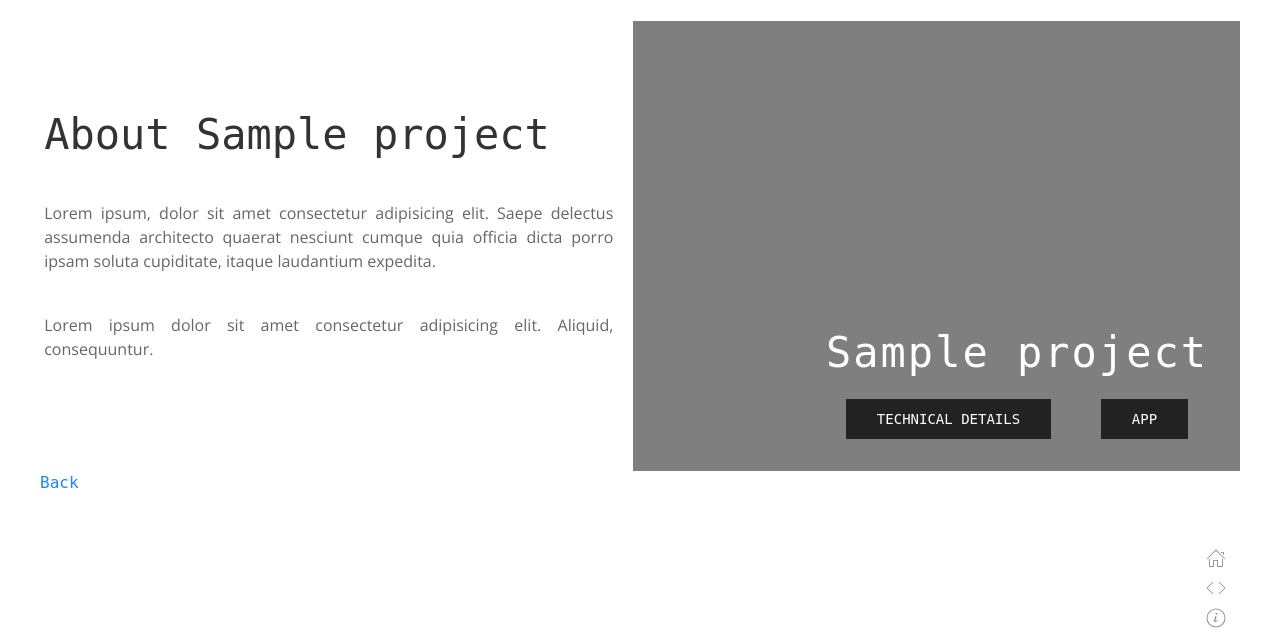
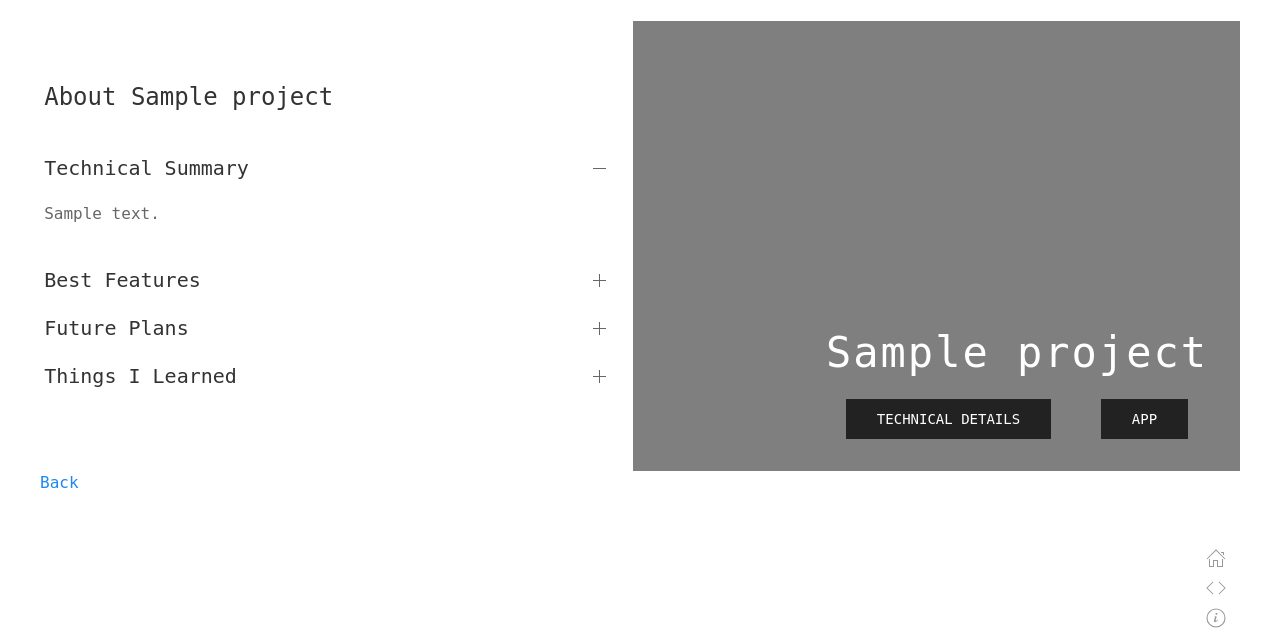
Before and after one commit to todaatsushi/atsushi.dev, a Django app: a page that uses work/templates/work/detail.html in a window 1280 px wide. Shown: the part 80-710 px from the top of the page. Run offline with Django 3.2, Linux system fonts and the light colour scheme; tables that the repository leaves empty hold one stand-in row (values such as "Sample post"); some libraries are stand-ins or nearby versions; some web fonts are replaced.

Commit message:
Refactored for model change, Detail skeleton done

```diff
--- a/work/helper.py
+++ b/work/helper.py
@@ -1,4 +1,9 @@
 def unpack(iter):
+    """
+    Input: List of multiple comma seperated values as string.
+
+    Returns: list of unique values from the string.
+    """
     unique = []
 
     for i in iter:
--- a/work/templates/work/create.html
+++ b/work/templates/work/create.html
@@ -26,6 +26,9 @@
                     {% if input_type == "text" or input_type == 'url' %}
                         {{ field.label }}
                         {{ field|add_class:"uk-input" }}
+                    {% elif input_type == "checkbox" %}
+                        {{ field.label }}
+                        {{ field|add_class:"uk-checkbox" }}
                     {% else %}
                         {{ field.label }}
                         {{ field|add_class:"uk-textarea" }}
--- a/work/templates/work/detail.html
+++ b/work/templates/work/detail.html
@@ -13,10 +13,41 @@
     {% with project.name as name %}
         <article class="uk-article uk-grid-small" uk-grid>
             <div class="uk-width-1-2@s detail-summary">
-                <h1 class="mono">About {{ project.name }}</h1>
-
-                <p class="serif">Lorem ipsum, dolor sit amet consectetur adipisicing elit. Saepe delectus assumenda architecto quaerat nesciunt cumque quia officia dicta porro ipsam soluta cupiditate, itaque laudantium expedita.</p>
-                <p class="serif">Lorem ipsum dolor sit amet consectetur adipisicing elit. Aliquid, consequuntur.</p>
+                <h3 class="mono">About {{ project.name }}</h3>
+                <ul uk-accordion>
+                    <li class="uk-open">
+                        <a class="uk-accordion-title" href="#">Technical Summary</a>
+                        <div class="uk-accordion-content">
+                            <span class="serif">
+                                {{ project.projectspecs.technical_summary|linebreaks }}
+                            </span>
+                        </div>
+                    </li>
+                    <li>
+                        <a class="uk-accordion-title" href="#">Best Features</a>
+                        <div class="uk-accordion-content">
+                            <span class="serif">
+                                {{ project.projectspecs.best_features|linebreaks }}
+                            </span>
+                        </div>
+                    </li>
+                    <li>
+                        <a class="uk-accordion-title" href="#">Future Plans</a>
+                        <div class="uk-accordion-content">
+                            <span class="serif">
+                                {{ project.projectspecs.future_plans|linebreaks }}
+                            </span>
+                        </div>
+                    </li>
+                    <li>
+                        <a class="uk-accordion-title" href="#">Things I Learned</a>
+                        <div class="uk-accordion-content">
+                            <span class="serif">
+                                {{ project.projectspecs.things_learned|linebreaks }}
+                            </span>
+                        </div>
+                    </li>
+                </ul>
             </div>
             <div class="detail-header uk-height-large uk-width-1-2@s"
                 data-src="{{ project.specs.preview.url }}"
--- a/work/templates/work/index.html
+++ b/work/templates/work/index.html
@@ -35,7 +35,7 @@
                                 <div>
                                     <div class="uk-card-body">
                                         <h3 class="uk-card-title"><a href="{% url 'view-project' p.url_slug %}">{{ p.name }}</a></h3>
-                                        <p class="serif">{{ p.description }}</p>
+                                        <p class="serif">{{ p.description|linebreaks }}</p>
                                     </div>
                                 </div>
                             </div>
--- a/work/urls.py
+++ b/work/urls.py
@@ -1,6 +1,6 @@
 from django.urls import path
 
-import work. views as v
+import work.views as v
 
 urlpatterns = [
     path('', v.ProjectIndexView.as_view(), name='all-projects'),
--- a/work/views.py
+++ b/work/views.py
@@ -9,15 +9,6 @@ from work.forms import CreateUpdateProject, CreateUpdateSpecs
 from work.helper import unpack
 
 
-LANGUAGES = unpack([
-    l.languages for l in Project.objects.all()
-])
-
-TECHNOLOGIES = unpack ([
-    t.stack for t in Project.objects.all()
-])
-
-
 class ProjectIndexView(ListView):
     model = Project
     template_name = 'work/index.html'
@@ -25,9 +16,17 @@ class ProjectIndexView(ListView):
 
     def get_context_data(self, **kwargs):
         context = super().get_context_data(**kwargs)
+
+        LANGUAGES = unpack([
+            l.languages for l in Project.objects.all()
+        ])
+
+        TECHNOLOGIES = unpack ([
+            t.stack for t in Project.objects.all()
+        ])
+
         context['langs'] = LANGUAGES
         context['techs'] = TECHNOLOGIES
-        context['current'] = Project.objects.get(current=True)
         context['show_nav'] = True
         return context
 
@@ -45,7 +44,6 @@ class ProjectDetailView(DetailView):
 
     def get_context_data(self, **kwargs):
         context = super().get_context_data(**kwargs)
-        context['current'] = Project.objects.get(current=True)
         context['show_nav'] = True
         return context
 
@@ -125,8 +123,8 @@ class ProjectDeleteView(LoginRequiredMixin, DeleteView):
 
 
 
-def project_update(request, url_slug):
-    project = get_object_or_404(Project, url_slug=url_slug)
+def project_update(request, slug):
+    project = get_object_or_404(Project, url_slug=slug)
 
     # Form handling
     if request.method == 'POST':
@@ -136,7 +134,7 @@ def project_update(request, url_slug):
         specs_form = CreateUpdateSpecs(
             request.POST,
             request.FILES,
-            instance=project.specs)
+            instance=project.projectspecs)
 
         if project_form.is_valid() and specs_form.is_valid():
             import re
@@ -163,7 +161,7 @@ def project_update(request, url_slug):
 
     # Populate form
     project_form = CreateUpdateProject(instance=project)
-    specs_form = CreateUpdateSpecs(instance=project.specs)
+    specs_form = CreateUpdateSpecs(instance=project.projectspecs)
 
     context = {
         'project': project,
```
